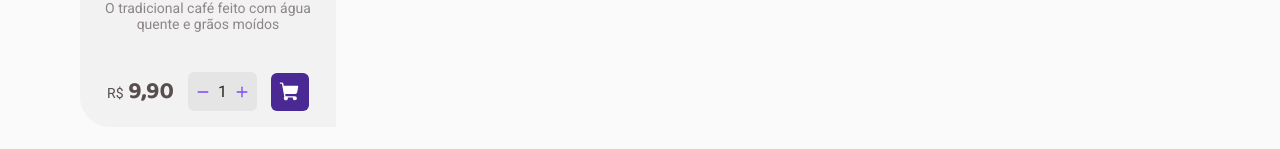
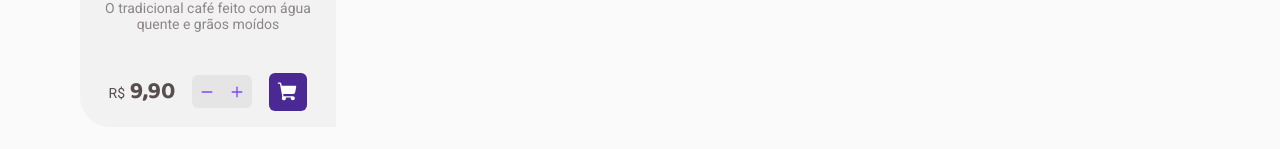
Before and after one commit to kairemerson/desafio_coffee_delivery, a React (Vite) app: page / in a window 1280 px wide. Shown: the part 976-1125 px from the top of the page. Built offline with nearby package versions, Linux system fonts and the light colour scheme.

Commit message:
feat: created component buttonquantity

```diff
--- a/src/components/ButtonQuantity/index.tsx
+++ b/src/components/ButtonQuantity/index.tsx
@@ -2,10 +2,16 @@ import { Minus, Plus } from "phosphor-react";
 import { Quantity } from "./styles";
 
 
-export function ButtonQuantity() {
+interface Props {
+    quantity: number
+    incrementQuantity: () => void
+    decrementQuantity: () => void
+}
+
+export function ButtonQuantity({quantity, incrementQuantity, decrementQuantity}: Props) {
     return(
         <Quantity>
-            <Minus size={14} weight="bold" /> <p>1</p> <Plus size={14}weight="bold" />
+            <Minus size={14} weight="bold" onClick={decrementQuantity}/> <p>{quantity}</p> <Plus size={14}weight="bold" onClick={incrementQuantity}/>
         </Quantity>
     )
 }
```
